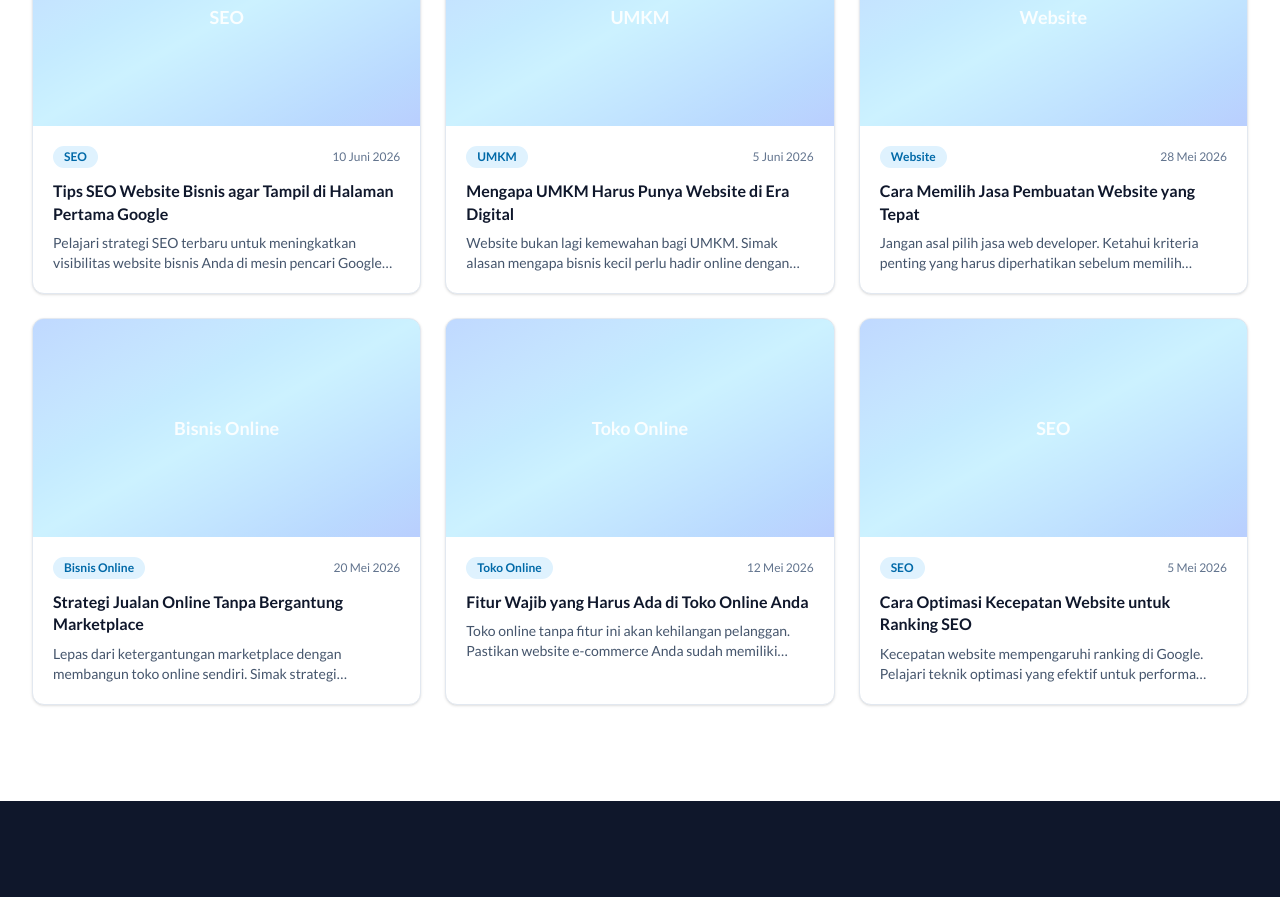
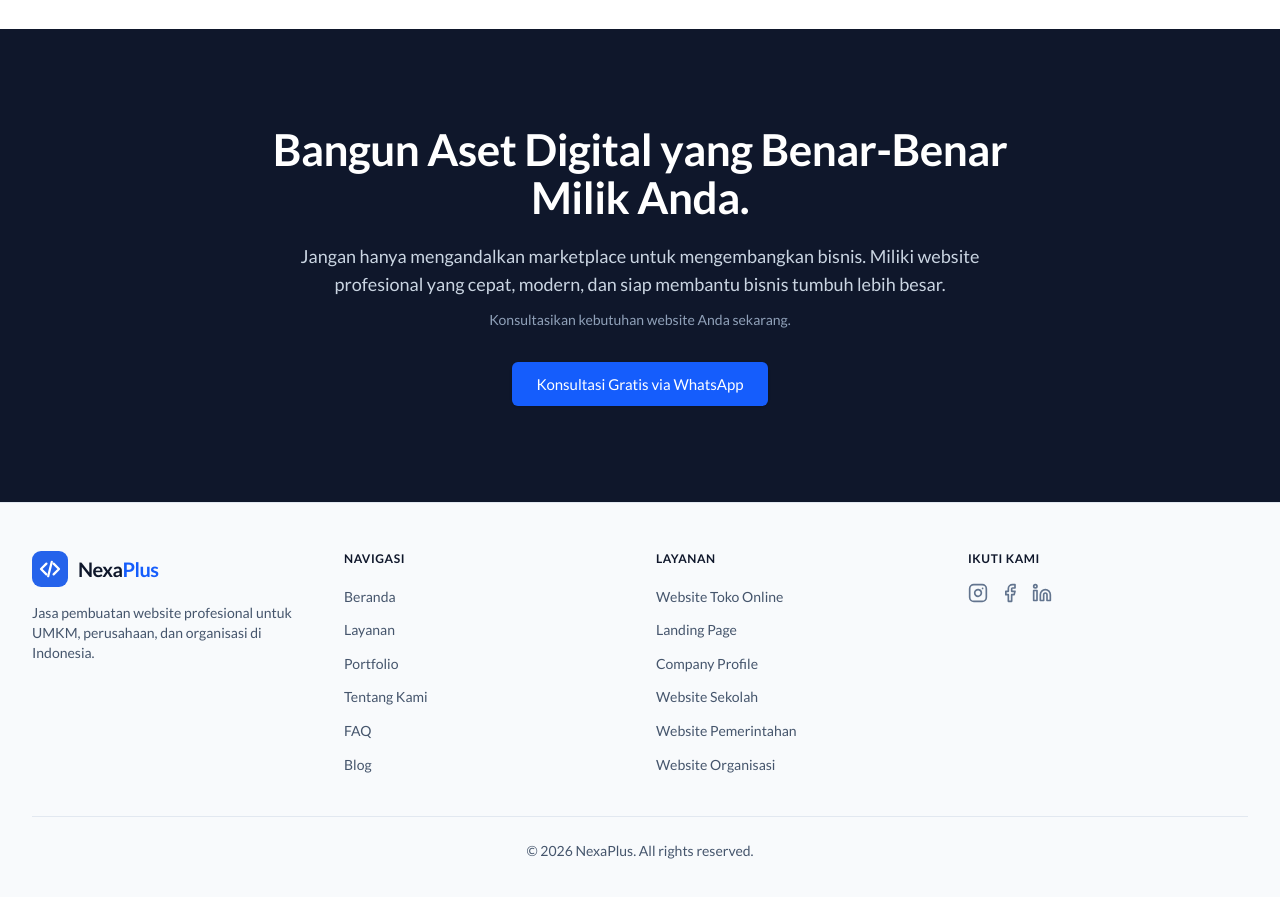
Before and after one commit to ersetdigital-sudo/nexaplus.app, a Next.js app: page / in a window 1280 px wide. Shown: the part 7880-8777 px from the top of the page. Built offline with nearby package versions, Linux system fonts and the light colour scheme.

Commit message:
auto: update from Kiro

```diff
--- a/data/blog-posts.ts
+++ b/data/blog-posts.ts
@@ -15,201 +15,5 @@ export interface BlogPost {
   content: string;
 }
 
-export const blogPosts: BlogPost[] = [
-  {
-    slug: 'tips-seo-website-bisnis-2024',
-    title: 'Tips SEO Website Bisnis agar Tampil di Halaman Pertama Google',
-    excerpt:
-      'Pelajari strategi SEO terbaru untuk meningkatkan visibilitas website bisnis Anda di mesin pencari Google secara organik.',
-    category: 'SEO',
-    publishedDate: new Date('2026-06-10'),
-    coverImage: '/images/blog/tips-seo-2024.webp',
-    content: `## Tips SEO Website Bisnis agar Tampil di Halaman Pertama Google
-
-Optimasi SEO adalah kunci agar website bisnis Anda mudah ditemukan calon pelanggan melalui Google. Berikut tips yang bisa langsung diterapkan.
-
-### 1. Riset Kata Kunci yang Tepat
-
-Gunakan tools seperti Google Keyword Planner untuk menemukan kata kunci yang banyak dicari oleh target audiens Anda. Fokus pada long-tail keyword yang spesifik dengan kompetisi rendah.
-
-### 2. Optimasi On-Page
-
-Pastikan setiap halaman memiliki meta title dan meta description yang mengandung kata kunci utama. Gunakan heading (H1-H6) secara hierarkis dan sertakan alt text pada semua gambar.
-
-### 3. Kecepatan Loading Website
-
-Google memprioritaskan website yang loading-nya cepat. Kompres gambar, gunakan lazy loading, dan pilih hosting berkualitas untuk memastikan website Anda memuat dalam waktu kurang dari 3 detik.
-
-### 4. Mobile Friendly
-
-Lebih dari 70% pencarian di Indonesia dilakukan melalui smartphone. Pastikan website Anda responsif dan nyaman diakses dari perangkat mobile.
-
-### 5. Konten Berkualitas
-
-Buat konten yang menjawab pertanyaan audiens Anda. Konten yang informatif dan bermanfaat akan mendapatkan ranking lebih baik di Google.`,
-  },
-  {
-    slug: 'pentingnya-website-untuk-umkm',
-    title: 'Mengapa UMKM Harus Punya Website di Era Digital',
-    excerpt:
-      'Website bukan lagi kemewahan bagi UMKM. Simak alasan mengapa bisnis kecil perlu hadir online dengan website profesional.',
-    category: 'UMKM',
-    publishedDate: new Date('2026-06-05'),
-    coverImage: '/images/blog/umkm-website.webp',
-    content: `## Mengapa UMKM Harus Punya Website di Era Digital
-
-Di era digital, memiliki website adalah investasi penting bagi UMKM untuk bersaing dan berkembang.
-
-### Kredibilitas Bisnis
-
-Website profesional meningkatkan kepercayaan calon pelanggan terhadap bisnis Anda. Konsumen cenderung lebih percaya pada bisnis yang memiliki website resmi dibanding yang hanya mengandalkan media sosial.
-
-### Jangkauan Lebih Luas
-
-Dengan website, bisnis Anda bisa ditemukan oleh siapa saja di seluruh Indonesia bahkan dunia. Tidak terbatas oleh lokasi geografis seperti toko fisik.
-
-### Aset Digital Milik Sendiri
-
-Berbeda dengan marketplace atau media sosial, website adalah aset digital yang sepenuhnya milik Anda. Tidak ada risiko akun ditutup atau perubahan algoritma yang merugikan.
-
-### Katalog Produk 24 Jam
-
-Website berfungsi sebagai etalase digital yang buka 24 jam. Pelanggan bisa melihat produk dan layanan Anda kapan saja tanpa batasan waktu.
-
-### Investasi Jangka Panjang
-
-Biaya pembuatan website relatif terjangkau dibanding manfaat jangka panjang yang didapatkan. ROI dari website terus meningkat seiring pertumbuhan bisnis Anda.`,
-  },
-  {
-    slug: 'cara-memilih-jasa-pembuatan-website',
-    title: 'Cara Memilih Jasa Pembuatan Website yang Tepat',
-    excerpt:
-      'Jangan asal pilih jasa web developer. Ketahui kriteria penting yang harus diperhatikan sebelum memilih vendor website.',
-    category: 'Website',
-    publishedDate: new Date('2026-05-28'),
-    coverImage: '/images/blog/pilih-jasa-website.webp',
-    content: `## Cara Memilih Jasa Pembuatan Website yang Tepat
-
-Memilih jasa pembuatan website yang tepat adalah keputusan penting untuk kesuksesan bisnis online Anda.
-
-### Lihat Portfolio
-
-Periksa hasil kerja sebelumnya. Portfolio menunjukkan kualitas desain, variasi proyek, dan kemampuan teknis developer.
-
-### Perhatikan Teknologi yang Digunakan
-
-Pastikan vendor menggunakan teknologi modern yang menghasilkan website cepat, aman, dan mudah di-maintain. Hindari yang masih menggunakan platform jadul.
-
-### Layanan After-Sales
-
-Tanyakan apakah ada garansi, support teknis, dan maintenance setelah website jadi. Website butuh perawatan rutin untuk keamanan dan performa optimal.
-
-### Transparansi Harga
-
-Vendor terpercaya memberikan rincian harga yang jelas. Waspadai biaya tersembunyi yang baru muncul di tengah proses pengerjaan.
-
-### Komunikasi yang Baik
-
-Pilih vendor yang responsif dan mudah dihubungi. Komunikasi yang baik memastikan proyek berjalan sesuai ekspektasi dan timeline.`,
-  },
-  {
-    slug: 'strategi-jualan-online-tanpa-marketplace',
-    title: 'Strategi Jualan Online Tanpa Bergantung Marketplace',
-    excerpt:
-      'Lepas dari ketergantungan marketplace dengan membangun toko online sendiri. Simak strategi lengkapnya di sini.',
-    category: 'Bisnis Online',
-    publishedDate: new Date('2026-05-20'),
-    coverImage: '/images/blog/jualan-tanpa-marketplace.webp',
-    content: `## Strategi Jualan Online Tanpa Bergantung Marketplace
-
-Marketplace memang memudahkan, tapi ketergantungan berlebihan bisa merugikan bisnis Anda dalam jangka panjang.
-
-### Bangun Website Toko Online Sendiri
-
-Investasikan dalam website toko online yang profesional. Anda memiliki kontrol penuh atas branding, data pelanggan, dan margin keuntungan tanpa potongan marketplace.
-
-### Manfaatkan SEO untuk Traffic Organik
-
-Optimasi SEO memungkinkan toko online Anda ditemukan langsung di Google. Traffic organik lebih berkualitas karena pengunjung sudah mencari produk spesifik yang Anda jual.
-
-### Bangun Email List
-
-Kumpulkan email pelanggan untuk komunikasi langsung. Email marketing memiliki ROI tertinggi dibanding channel marketing lainnya.
-
-### Aktif di Media Sosial
-
-Gunakan media sosial untuk mengarahkan traffic ke website Anda. Buat konten yang menarik dan sertakan link ke toko online Anda.
-
-### Kolaborasi dengan Influencer
-
-Bekerja sama dengan micro-influencer di niche Anda untuk meningkatkan brand awareness dan mengarahkan audiens mereka ke website toko online Anda.`,
-  },
-  {
-    slug: 'fitur-wajib-toko-online-2024',
-    title: 'Fitur Wajib yang Harus Ada di Toko Online Anda',
-    excerpt:
-      'Toko online tanpa fitur ini akan kehilangan pelanggan. Pastikan website e-commerce Anda sudah memiliki semuanya.',
-    category: 'Toko Online',
-    publishedDate: new Date('2026-05-12'),
-    coverImage: '/images/blog/fitur-toko-online.webp',
-    content: `## Fitur Wajib yang Harus Ada di Toko Online Anda
-
-Toko online yang sukses bukan hanya soal tampilan menarik, tapi juga kelengkapan fitur yang memudahkan pelanggan berbelanja.
-
-### Sistem Keranjang Belanja
-
-Fitur keranjang memungkinkan pelanggan memilih beberapa produk sekaligus sebelum checkout. Pastikan prosesnya intuitif dan mudah dipahami.
-
-### Payment Gateway Terintegrasi
-
-Sediakan berbagai metode pembayaran: transfer bank, e-wallet, kartu kredit, dan virtual account. Semakin banyak opsi, semakin tinggi konversi.
-
-### Pencarian dan Filter Produk
-
-Pelanggan harus bisa menemukan produk dengan cepat melalui fitur search dan filter berdasarkan kategori, harga, atau atribut lainnya.
-
-### Halaman Produk yang Informatif
-
-Setiap produk harus memiliki foto berkualitas, deskripsi lengkap, harga jelas, stok tersedia, dan review dari pembeli sebelumnya.
-
-### Responsive Design
-
-Mayoritas pembeli online menggunakan smartphone. Toko online Anda harus tampil sempurna dan mudah digunakan di semua ukuran layar.
-
-### Tracking Pesanan
-
-Berikan fitur pelacakan pesanan agar pelanggan bisa memantau status pengiriman barang mereka secara real-time.`,
-  },
-  {
-    slug: 'optimasi-kecepatan-website-untuk-seo',
-    title: 'Cara Optimasi Kecepatan Website untuk Ranking SEO',
-    excerpt:
-      'Kecepatan website mempengaruhi ranking di Google. Pelajari teknik optimasi yang efektif untuk performa maksimal.',
-    category: 'SEO',
-    publishedDate: new Date('2026-05-05'),
-    coverImage: '/images/blog/optimasi-kecepatan.webp',
-    content: `## Cara Optimasi Kecepatan Website untuk Ranking SEO
-
-Google menjadikan kecepatan website sebagai salah satu faktor penentu ranking. Website yang lambat tidak hanya merugikan SEO tapi juga membuat pengunjung pergi.
-
-### Kompres dan Optimasi Gambar
-
-Gambar adalah penyebab utama website lambat. Gunakan format WebP, kompres tanpa mengurangi kualitas, dan terapkan lazy loading untuk gambar di bawah fold.
-
-### Gunakan CDN
-
-Content Delivery Network menyajikan konten website dari server terdekat dengan pengunjung. Ini secara signifikan mengurangi waktu loading terutama untuk pengunjung dari berbagai lokasi.
-
-### Minifikasi CSS dan JavaScript
-
-Hapus spasi, komentar, dan karakter tidak perlu dari file CSS dan JavaScript. Gunakan tools build modern yang otomatis melakukan minifikasi.
-
-### Pilih Hosting Berkualitas
-
-Hosting murah sering kali lambat dan tidak stabil. Investasikan dalam hosting premium dengan SSD storage dan lokasi server di Indonesia untuk kecepatan optimal.
-
-### Implementasi Caching
-
-Aktifkan browser caching dan server-side caching agar pengunjung yang kembali tidak perlu mengunduh ulang semua resource. Ini meningkatkan kecepatan loading secara drastis.`,
-  },
-];
+// Static data kept empty — blog now served from Supabase
+export const blogPosts: BlogPost[] = [];
```
